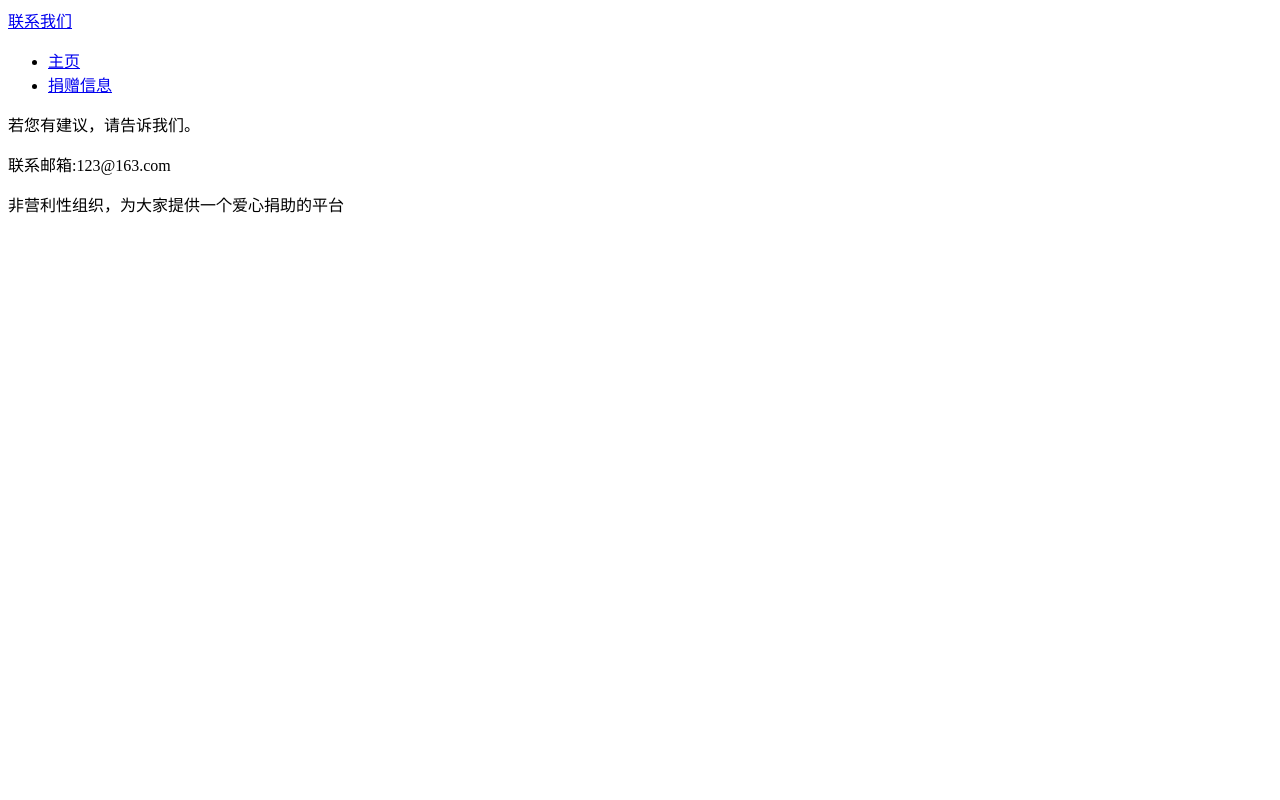
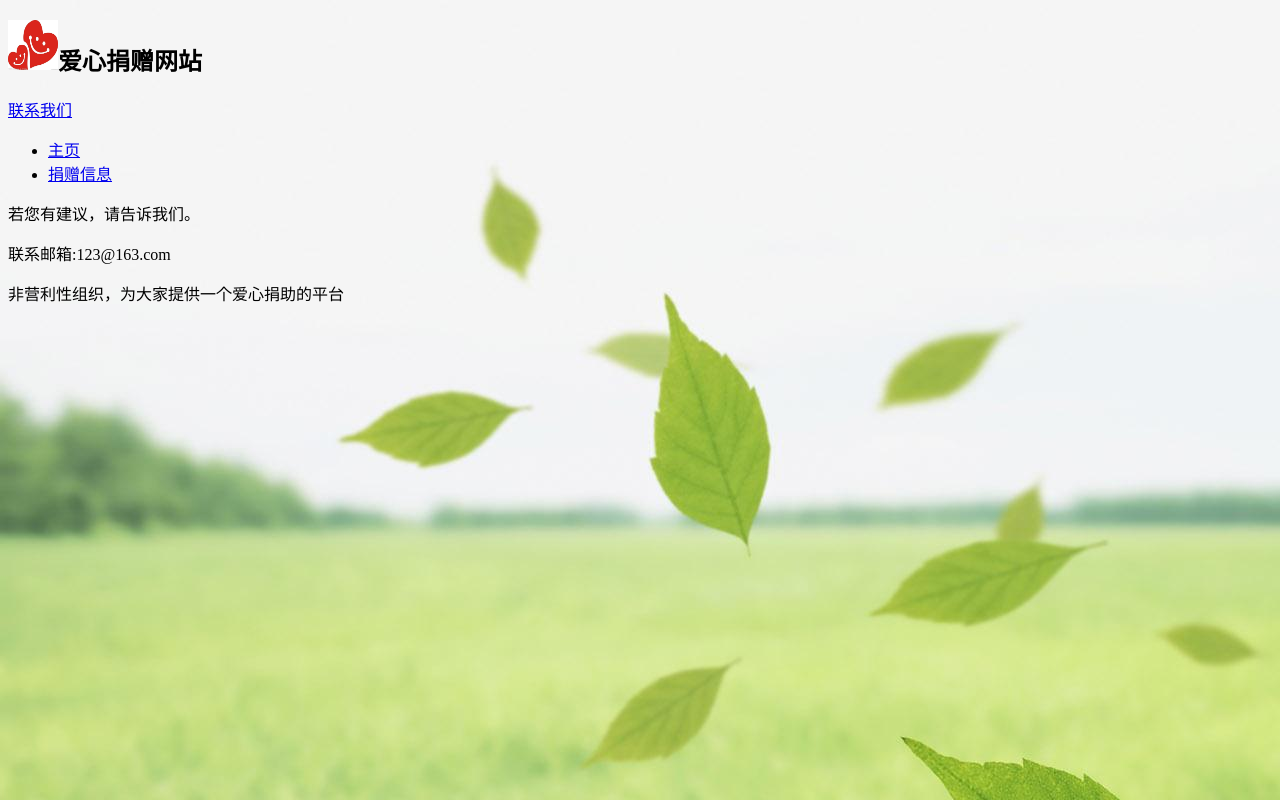
Before and after one commit to Leenye/clothing-donation, a plain HTML site: page views/contact.html in a window 1280 px wide. Drawn offline with Linux system fonts and the light colour scheme.

Commit message:
add backgrounds

```diff
--- a/views/contact.html
+++ b/views/contact.html
@@ -6,8 +6,8 @@
   <link rel="stylesheet" href="../styles/main.css"/>
 </head>
 
-<body>
-
+<body background="../images/bg2.jpg">
+<h2><img src="../images/logo.jpg" width="50" height="50" alt="Web logo" />爱心捐赠网站</h2>
 <nav>
     <a href="contact.html">联系我们</a>
     <ul>
```
Also changed, not shown: index.html (+1 -1 lines), views/info.html (+2 -2 lines), images/bg2.jpg (added).
